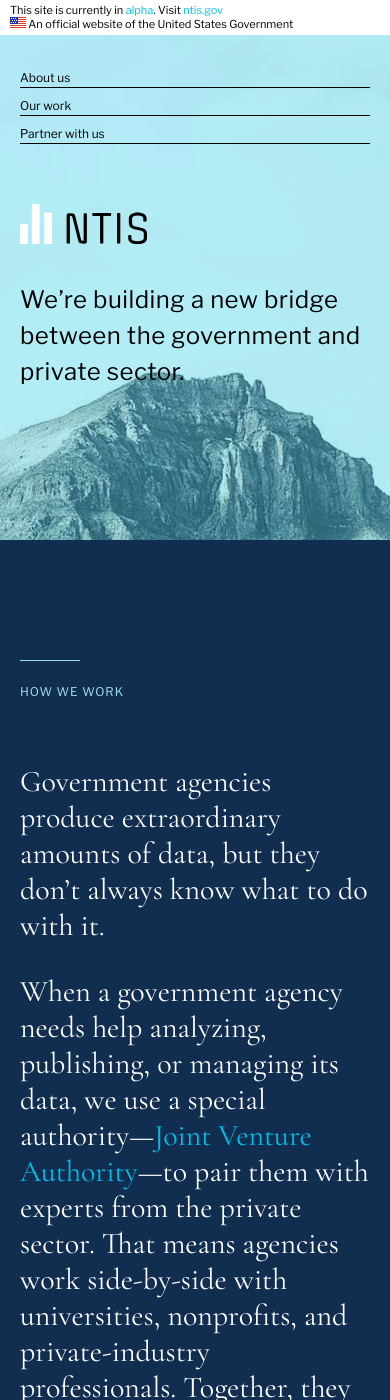
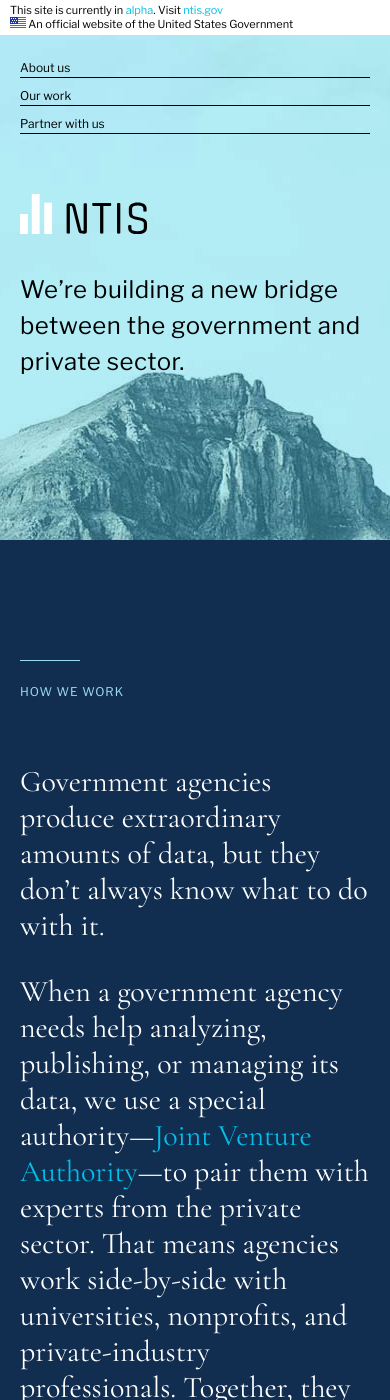
Before and after one commit to 18F/ntis-gov, a Jekyll site: the page index.html, which Jekyll copies as it is, in a window 390 px wide and 1400 px high. Built offline with Jekyll 4.4.1, drawn with Linux system fonts in a browser that asks for light colours.

Commit message:
removed extraneous styles

```diff
--- a/css/main.scss
+++ b/css/main.scss
@@ -16,7 +16,6 @@
 $primary-darkest: #112e51;  // dark blue
 $secondary-dark: #cd2026;   // red
 $gray-cool-light: #dce4ef;
-
 
 /* ------------------------------
 Base styles
@@ -147,13 +146,7 @@
 .masthead {
   background: transparent url(../images/tile-blue.png) repeat;
   min-height: 540px;
-  // padding-top: 20px;
 }
-// .hero nav {
-//   width: 960px;
-//   padding-top: 60px;
-//   margin: 0 auto;
-// }
 .hero header {
   // min-height: 360px;
 }
@@ -167,10 +160,8 @@
 Navigation
 --------------------------------*/
 nav {
-  // font-size: 12px;
   max-width: 960px;
   margin: 0 auto;
-  // box-sizing: border-box;
 }
 nav ul {
   max-width: 960px;
@@ -193,8 +184,7 @@
   border-bottom: 1px solid #000;
   display: block;
   padding: 10px 0 2px;
-  align-self: flex-end;
-  // border: 1px solid #f00;
+  align-self: flex-start;
 }
 nav ul li a:hover {
   border-bottom: 1px solid #fff;
@@ -205,77 +195,14 @@
 nav ul li:first-child {
   flex-grow: 2;
   margin-left: 0;
-  align-self: flex-start;
+  margin-top: -10px;
 }
 nav ul li:first-child a {
   border-bottom: none;
-  // border: 1px solid #000;
 }
 nav ul li:first-child a img {
   height: 40px;
 }
-
-// #homepage .hero nav ul {
-//   margin: 0 0 0 480px;
-//   list-style: none;
-//   display: flex;
-//   flex-direction: row;
-//   padding: 0;
-//   font-size: 14px;
-//   box-sizing: border-box;
-//   padding-right: 10px;
-// }
-// #homepage .hero nav ul li {
-//   display: flex;
-// }
-// #homepage .hero nav ul li a {
-//   width: 150px;
-//   text-decoration: none;
-//   padding: 10px 0 6px;
-//   margin-left: 10px;
-//   color: #000;
-//   display: block;
-//   align-items: stretch;
-//   border-bottom: 1px solid #000;
-// }
-// header.sub-page {
-//   width: 960px;
-//   margin: -2px auto 0 auto;
-//   flex-direction: row;
-//   font-size: 14px;
-//   padding-left: 0;
-//   box-sizing: border-box;
-// }
-// header.sub-page nav {
-//   display: flex;
-//   align-items: stretch;
-// }
-// header.sub-page nav a {
-//   text-decoration: none;
-//   padding-top: 12px;
-//   padding-bottom: 6px;
-//   margin: 0 0 0 10px;
-//   color: #000;
-//   min-width: 150px;
-//   max-height: 24px;
-//   display: block;
-//   border-bottom: 1px solid #000;
-// }
-// header.sub-page nav a:first-child {
-//   flex-grow: 2;
-//   border-bottom: none;
-//   padding-top: 0;
-//   padding-bottom: 30px;
-// }
-// #homepage .hero nav ul li a:hover, header.sub-page nav a:hover {
-//   border-bottom: 1px solid #fff;
-// }
-// header.sub-page nav a.active {
-//   border-bottom: 2px solid #000;
-// }
-// header.sub-page nav a:first-child:hover {
-//   border: none;
-// }
 /* ------------------------------
 Typography
 --------------------------------*/
@@ -337,9 +264,6 @@
 #homepage h1 img {
   height: 40px;
 }
-// header.sub-page a img {
-//   height: 36px;
-// }
 .program-info a.button {
   padding: 12px 60px;
   border: 1px solid $primary-alt;
@@ -391,7 +315,6 @@
   }
   .hero {
     width: calc(100% - 40px);
-    // border: 1px solid #f00;
   }
   .hero h1, .hero p {
     // padding: 0 10px;
@@ -404,10 +327,8 @@
     padding-left: 10px;
   }
   nav ul, nav ul li, nav ul li a {
-    // width: calc(100% - 40px);
     width: 100%;
     height: auto;
-    // display: inline-block;
   }
   nav ul, nav ul li {
     flex-direction: column;
@@ -416,31 +337,20 @@
     flex-grow: 0;
     margin-left: 0;
   }
-
-  // #homepage .hero nav, header.sub-page {
-  //   width: calc(100% - 40px);
-  // }
-  // #homepage .hero nav ul, header.sub-page nav {
-  //   margin-left: 0;
-  //   flex-direction: column;
-  // }
-  // #homepage .hero nav ul li, #homepage .hero nav ul li a, header.sub-page nav a {
-  //   width: 100%;
-  // }
-  // header, section, footer, .container, #homepage .hero {
-  //   padding-left: 20px;
-  //   padding-right: 20px;
-  // }
-
   .program-info p, .program-info h5 {
     margin-left: 0;
     width: calc(100% - 20px);
-
   }
   .program-info a.button {
     margin-left: 0;
   }
 }
+@media (max-width: 960px) {
+  nav ul li:first-child a {
+    margin-left: 12px;
+  }
+}
+
 // @media (min-width: 2561px) {
 //   #homepage, #about-us, #our-work, #partner {
 //     background-size: cover;
```
Also changed, not shown: index.html (+0 -27 lines), images/ntis-logo-2c.svg.
